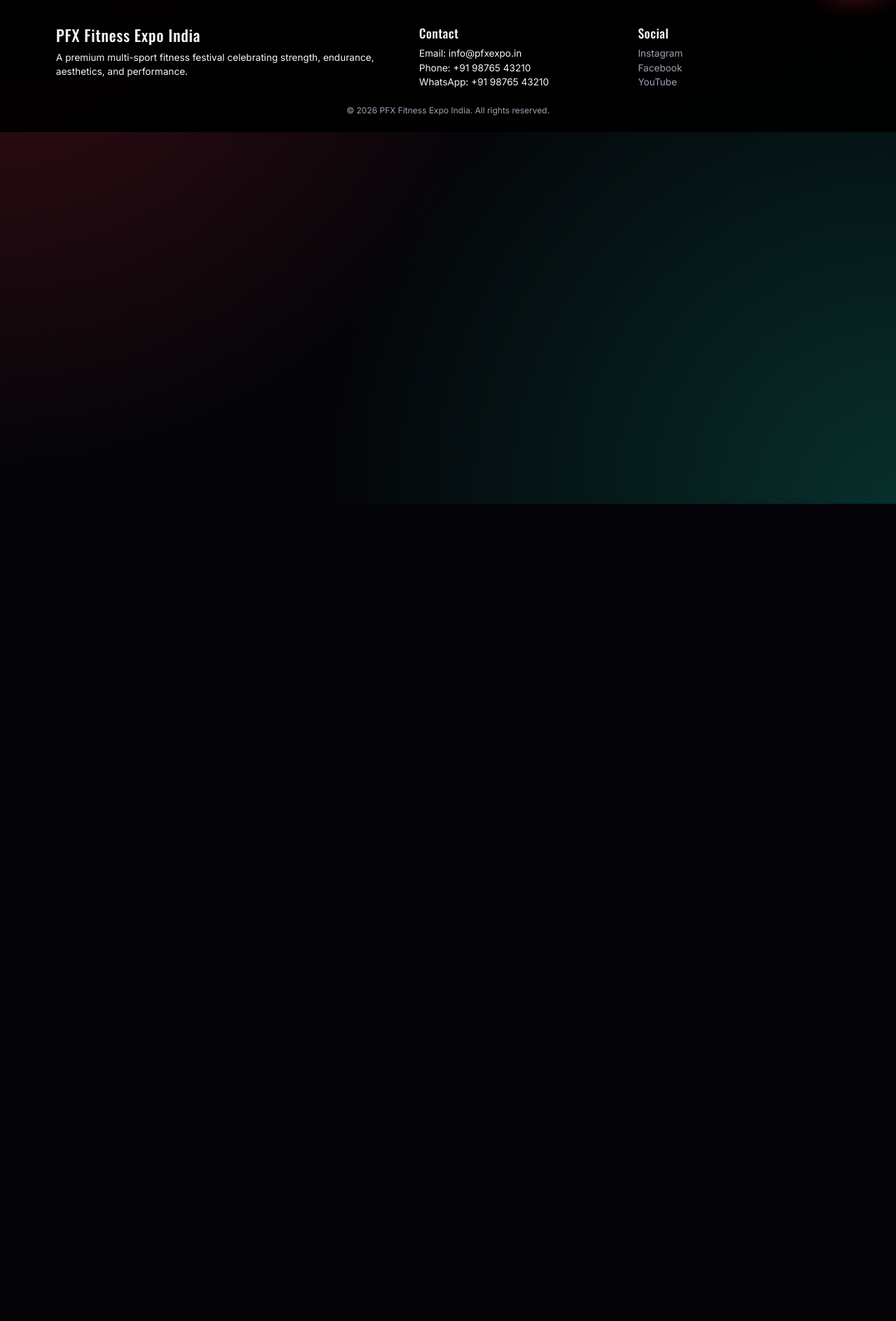
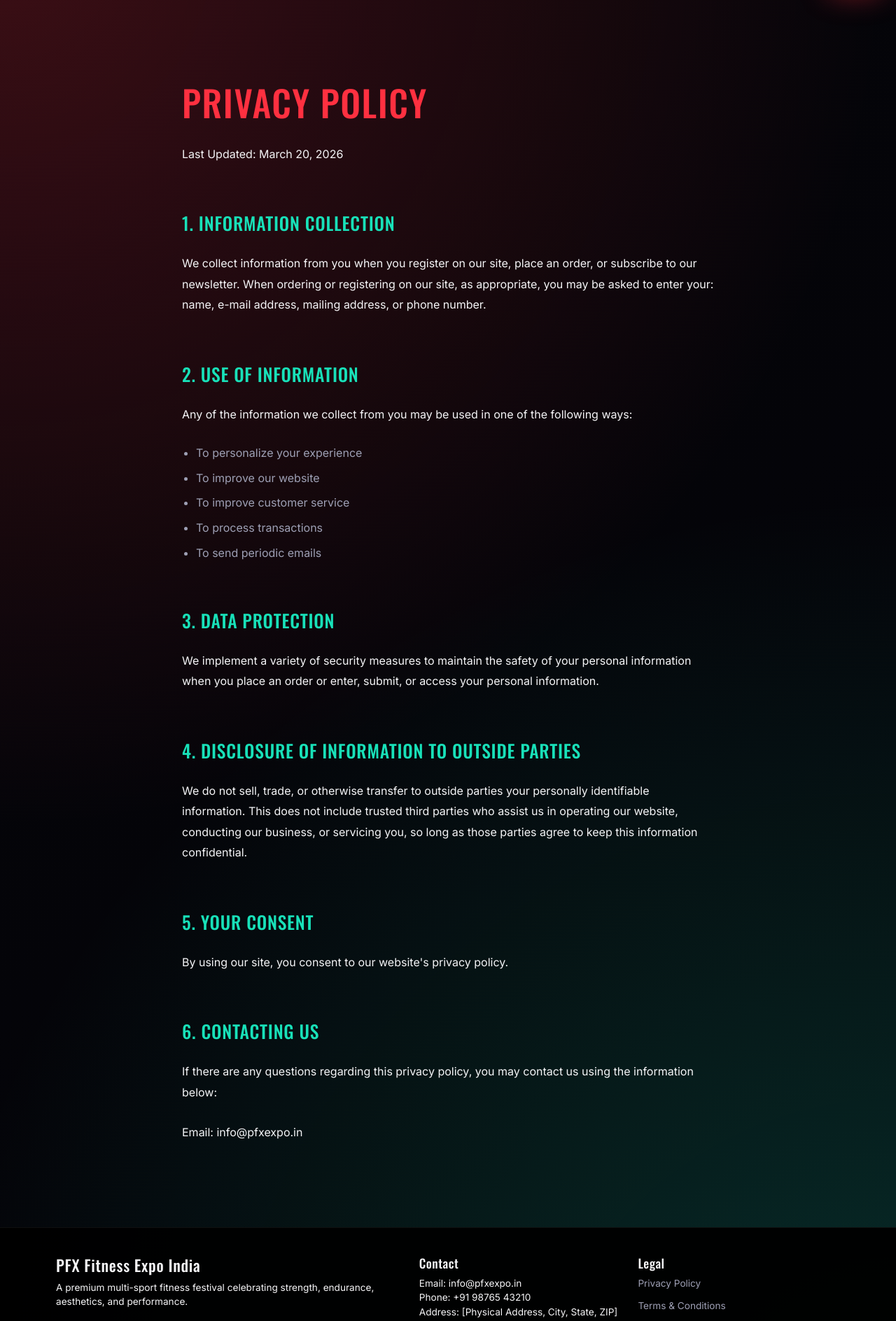
Before and after one commit to PFX-Fitness-Expo-India/pfx-fe, a React (Vite) app: page /privacy-policy in a window 1280 px wide. Shown: the part 80-1968 px from the top of the page at 70% size. Before the commit the page ends 800 px from the top, so only its background shows below. Built offline with nearby package versions, Linux system fonts and the light colour scheme; no server answers.

Commit message:
Add mandatory legal pages and update footer for Razorpay compliance

```diff
--- a/src/App.jsx
+++ b/src/App.jsx
@@ -16,6 +16,9 @@ import Login from './features/auth/Login';
 import Signup from './features/auth/Signup';
 import Account from './features/account/Account';
 import EventDetail from './features/sports/EventDetail';
+import PrivacyPolicy from './features/legal/PrivacyPolicy';
+import TermsAndConditions from './features/legal/TermsAndConditions';
+import RefundPolicy from './features/legal/RefundPolicy';
 import { SportModal, TicketModal, ConfirmationModal, AthleteRegistrationModal, RegistrationSuccessModal } from './features/modals';
 import { Navigate } from 'react-router-dom';
 
@@ -71,6 +74,9 @@ function AppInner() {
           <Route path="/signup" element={<PublicRoute><Signup /></PublicRoute>} />
           <Route path="/account" element={<Account />} />
           <Route path="/events/:eventId" element={<EventDetail />} />
+          <Route path="/privacy-policy" element={<PrivacyPolicy />} />
+          <Route path="/terms-and-conditions" element={<TermsAndConditions />} />
+          <Route path="/refund-policy" element={<RefundPolicy />} />
         </Routes>
 
       <SportModal />
--- a/src/features/footer/Footer.jsx
+++ b/src/features/footer/Footer.jsx
@@ -1,26 +1,40 @@
+import { Link } from 'react-router-dom';
+
 export default function Footer() {
   return (
     <footer id="contact" className="site-footer">
       <div className="container footer-grid">
-        <div>
+        <div className="footer-brand">
           <h3>PFX Fitness Expo India</h3>
           <p>
             A premium multi-sport fitness festival celebrating strength, endurance, aesthetics,
             and performance.
           </p>
         </div>
-        <div>
+
+        <div className="footer-section">
           <h4>Contact</h4>
           <p>Email: info@pfxexpo.in</p>
           <p>Phone: +91 98765 43210</p>
-          <p>WhatsApp: +91 98765 43210</p>
+          <p>Address: [Physical Address, City, State, ZIP]</p>
+          <p className="note">Note: Please update with your real address for Razorpay compliance.</p>
         </div>
-        <div>
+
+        <div className="footer-section">
+          <h4>Legal</h4>
+          <p className="legal-links">
+            <Link to="/privacy-policy">Privacy Policy</Link><br />
+            <Link to="/terms-and-conditions">Terms & Conditions</Link><br />
+            <Link to="/refund-policy">Refund & Cancellation Policy</Link>
+          </p>
+        </div>
+
+        <div className="footer-section">
           <h4>Social</h4>
           <p>
-            <a href="#">Instagram</a><br />
-            <a href="#">Facebook</a><br />
-            <a href="#">YouTube</a>
+            <a href="https://instagram.com/pfxexpo" target="_blank" rel="noopener noreferrer">Instagram</a><br />
+            <a href="https://facebook.com/pfxexpo" target="_blank" rel="noopener noreferrer">Facebook</a><br />
+            <a href="https://youtube.com/@pfxexpo" target="_blank" rel="noopener noreferrer">YouTube</a>
           </p>
         </div>
       </div>
--- /dev/null
+++ b/src/features/legal/PrivacyPolicy.jsx
@@ -0,0 +1,50 @@
+import React from 'react';
+
+const PrivacyPolicy = () => {
+  return (
+    <div className="legal-page container">
+      <h1>Privacy Policy</h1>
+      <p>Last Updated: March 20, 2026</p>
+
+      <section>
+        <h2>1. Information Collection</h2>
+        <p>We collect information from you when you register on our site, place an order, or subscribe to our newsletter. When ordering or registering on our site, as appropriate, you may be asked to enter your: name, e-mail address, mailing address, or phone number.</p>
+      </section>
+
+      <section>
+        <h2>2. Use of Information</h2>
+        <p>Any of the information we collect from you may be used in one of the following ways:</p>
+        <ul>
+          <li>To personalize your experience</li>
+          <li>To improve our website</li>
+          <li>To improve customer service</li>
+          <li>To process transactions</li>
+          <li>To send periodic emails</li>
+        </ul>
+      </section>
+
+      <section>
+        <h2>3. Data Protection</h2>
+        <p>We implement a variety of security measures to maintain the safety of your personal information when you place an order or enter, submit, or access your personal information.</p>
+      </section>
+
+      <section>
+        <h2>4. Disclosure of Information to Outside Parties</h2>
+        <p>We do not sell, trade, or otherwise transfer to outside parties your personally identifiable information. This does not include trusted third parties who assist us in operating our website, conducting our business, or servicing you, so long as those parties agree to keep this information confidential.</p>
+      </section>
+
+      <section>
+        <h2>5. Your Consent</h2>
+        <p>By using our site, you consent to our website's privacy policy.</p>
+      </section>
+
+      <section>
+        <h2>6. Contacting Us</h2>
+        <p>If there are any questions regarding this privacy policy, you may contact us using the information below:</p>
+        <p>Email: info@pfxexpo.in</p>
+      </section>
+    </div>
+  );
+};
+
+export default PrivacyPolicy;
--- /dev/null
+++ b/src/features/legal/RefundPolicy.jsx
@@ -0,0 +1,38 @@
+import React from 'react';
+
+const RefundPolicy = () => {
+  return (
+    <div className="legal-page container">
+      <h1>Refund & Cancellation Policy</h1>
+      <p>Last Updated: March 20, 2026</p>
+
+      <section>
+        <h2>1. Ticket Purchases</h2>
+        <p>Tickets purchased for PFX Fitness Expo India are non-refundable but may be transferred to another person with prior written notice to the organizers.</p>
+      </section>
+
+      <section>
+        <h2>2. Athlete Registrations</h2>
+        <p>Athlete registration fees are non-refundable once the registration is confirmed. In case of event cancellation by the organizers, a full refund or credit for a future event will be provided.</p>
+      </section>
+
+      <section>
+        <h2>3. Cancellation by Participant</h2>
+        <p>No refunds will be granted for cancellations made by the participant after the purchase of tickets or registration fees.</p>
+      </section>
+
+      <section>
+        <h2>4. Event Postponement</h2>
+        <p>If the event is postponed, your tickets and registrations will automatically be valid for the new date. If you are unable to attend on the new date, please contact us within 14 days of the postponement announcement to discuss options.</p>
+      </section>
+
+      <section>
+        <h2>5. Contact for Support</h2>
+        <p>For any questions regarding refunds or cancellations, please contact us at:</p>
+        <p>Email: info@pfxexpo.in</p>
+      </section>
+    </div>
+  );
+};
+
+export default RefundPolicy;
--- /dev/null
+++ b/src/features/legal/TermsAndConditions.jsx
@@ -0,0 +1,47 @@
+import React from 'react';
+
+const TermsAndConditions = () => {
+  return (
+    <div className="legal-page container">
+      <h1>Terms & Conditions</h1>
+      <p>Last Updated: March 20, 2026</p>
+
+      <section>
+        <h2>1. Agreement to Terms</h2>
+        <p>By accessing or using the PFX Fitness Expo India website, you agree to be bound by these Terms and Conditions and our Privacy Policy. If you do not agree to these terms, please do not use our services.</p>
+      </section>
+
+      <section>
+        <h2>2. Use of Site</h2>
+        <p>You may use the site for personal and non-commercial purposes only. Any unauthorized use of the site or its content is strictly prohibited.</p>
+      </section>
+
+      <section>
+        <h2>3. Registrations and Payments</h2>
+        <p>All registrations for the expo and athlete competitions are subject to availability. Payments are processed securely via Razorpay. You agree to provide accurate and complete information for all transactions.</p>
+      </section>
+
+      <section>
+        <h2>4. Intellectual Property</h2>
+        <p>All content on this site, including text, graphics, logos, and images, is the property of PFX Fitness Expo India or its content suppliers and is protected by intellectual property laws.</p>
+      </section>
+
+      <section>
+        <h2>5. Limitation of Liability</h2>
+        <p>PFX Fitness Expo India shall not be liable for any direct, indirect, incidental, or consequential damages resulting from the use or inability to use the site or its services.</p>
+      </section>
+
+      <section>
+        <h2>6. Governing Law</h2>
+        <p>These terms shall be governed by and construed in accordance with the laws of India. Any disputes arising under these terms shall be subject to the exclusive jurisdiction of the courts in [City, State].</p>
+      </section>
+
+      <section>
+        <h2>7. Changes to Terms</h2>
+        <p>We reserve the right to update these Terms and Conditions at any time. Changes will be posted on this page with an updated revision date.</p>
+      </section>
+    </div>
+  );
+};
+
+export default TermsAndConditions;
--- a/src/index.css
+++ b/src/index.css
@@ -1387,3 +1387,50 @@ tbody tr:nth-child(even) { background: rgba(255, 255, 255, 0.02); }
     padding-top: 16px !important;
   }
 }
+
+/* ---- Legal Pages ---- */
+.legal-page {
+  padding-top: calc(var(--nav-height) + 48px);
+  padding-bottom: 80px;
+  max-width: 800px;
+  margin: 0 auto;
+}
+
+.legal-page h1 {
+  margin-bottom: 32px;
+  color: var(--primary);
+}
+
+.legal-page h2 {
+  margin-top: 68px;
+  margin-bottom: 28px;
+  font-size: 1.6rem;
+  color: var(--accent);
+}
+
+.legal-page p {
+  margin-bottom: 28px;
+  line-height: 1.85;
+  color: var(--text);
+}
+
+.legal-page ul {
+  margin-bottom: 24px;
+  padding-left: 20px;
+}
+
+.legal-page li {
+  margin-bottom: 10px;
+  line-height: 1.6;
+  color: var(--muted);
+}
+
+.legal-page section {
+  margin-bottom: 40px;
+}
+
+/* Footer Link Spacing */
+.footer-section p.legal-links a {
+  display: inline-block;
+  margin-bottom: 12px;
+}
```
Also changed, not shown: 1 other file (tests, documents, lock files or other folders).
